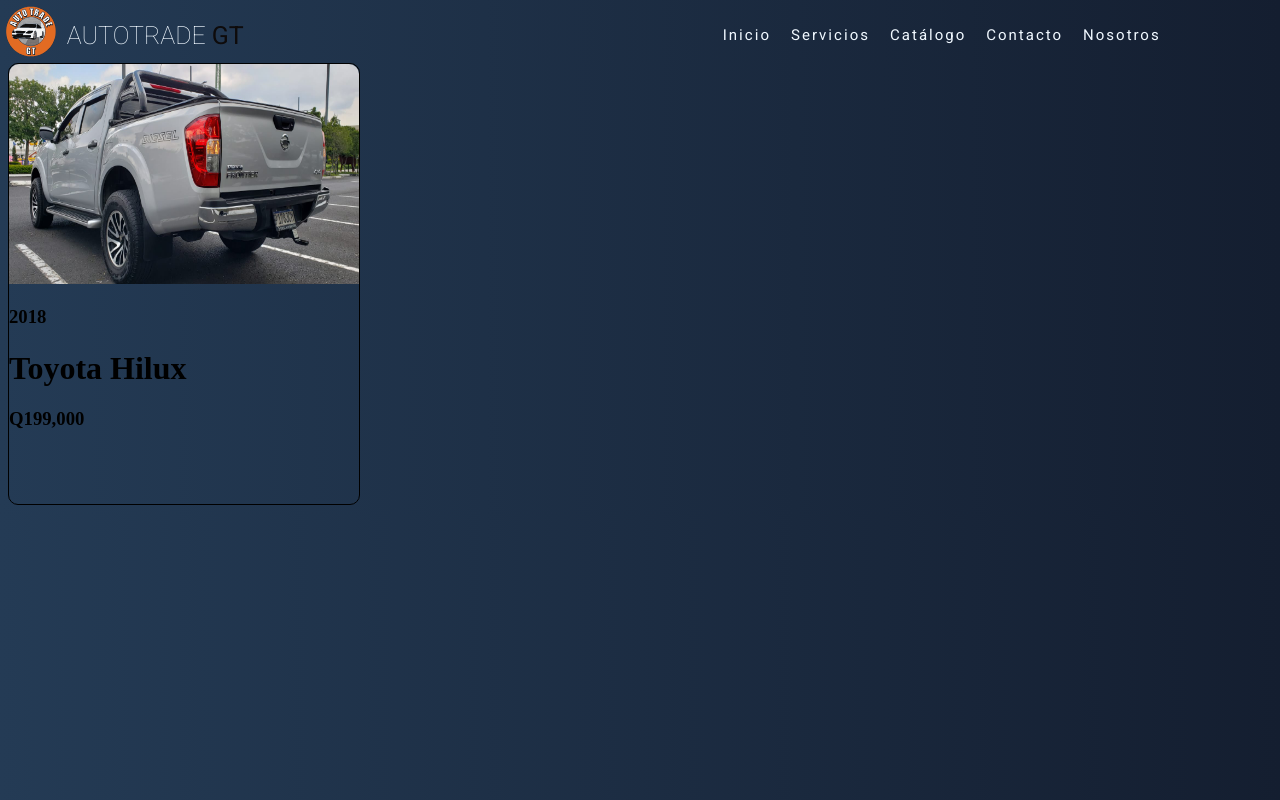
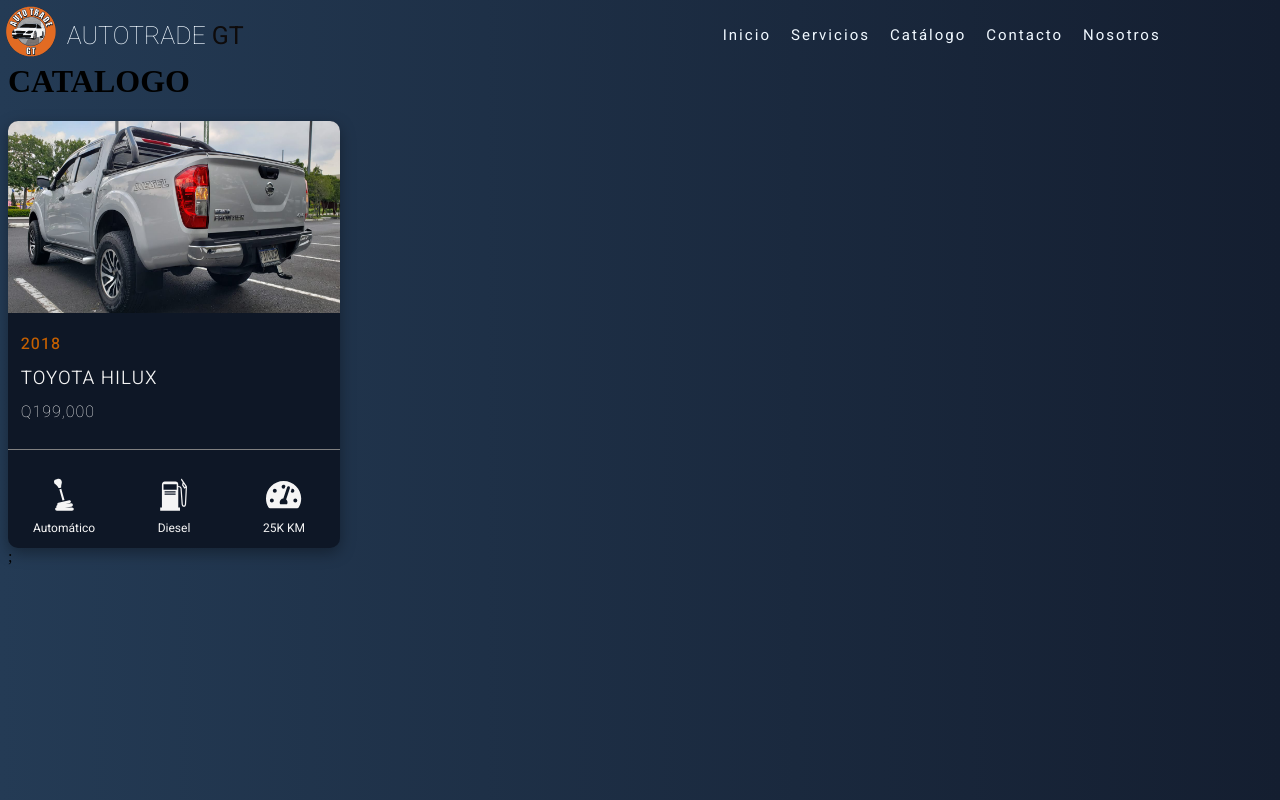
Before and after one commit to miguelgnz/autotradeprod_v2, a React (Create React App) app: page /servicios in a window 1280 px wide. Built offline with nearby package versions, Linux system fonts and the light colour scheme; some icons are missing.

Commit message:
Car card creation

```diff
--- a/src/components/CarCard/CarCard.js
+++ b/src/components/CarCard/CarCard.js
@@ -1,6 +1,8 @@
 import React, { useState, useEffect } from 'react';
+import { GiGearStick, GiGasPump } from 'react-icons/gi';
+import { FaTachometerAlt } from 'react-icons/fa';
+
 import { ImageData } from './image-data';
-
 import classes from './CarCard.module.css';
 
 const CarCard = () => {
@@ -41,9 +43,27 @@
         );
       })}
       <div className={classes.cardTitles}>
-        <h3>2018</h3>
-        <h1>Toyota Hilux</h1>
-        <h3>Q199,000</h3>
+        <p className={classes.cardTitle} id={classes.carModel}>
+          2018
+        </p>
+        <h3 className={classes.cardTitle} id={classes.carTitle}>
+          TOYOTA HILUX
+        </h3>
+        <p className={classes.cardTitle}>Q199,000</p>
+      </div>
+      <div className={classes.cardIcons}>
+        <div className={classes.cardIconElement}>
+          <GiGearStick className={classes.cardIcon} />
+          <p>Automático</p>
+        </div>
+        <div className={classes.cardIconElement}>
+          <GiGasPump className={classes.cardIcon} />
+          <p>Diesel</p>
+        </div>
+        <div className={classes.cardIconElement}>
+          <FaTachometerAlt className={classes.cardIcon} />
+          <p>25K KM</p>
+        </div>
       </div>
     </div>
   );
--- a/src/components/CarCard/CarCard.module.css
+++ b/src/components/CarCard/CarCard.module.css
@@ -1,18 +1,20 @@
 .mainSlider {
   position: relative;
-  width: 350px;
-  height: 440px;
+  width: 332px;
+  height: 427px;
   display: block;
   justify-content: center;
   align-items: center;
   margin: 0;
-  border: 1px solid;
+  /* border: 1px solid; */
+  background-color: #0e1726;
   border-radius: 10px;
+  box-shadow: rgba(0, 0, 0, 0.35) 0px 5px 15px;
 }
 
 .sliderImg {
-  width: 350px;
-  height: 220px;
+  width: 332px;
+  height: 192px;
   border-radius: 10px 10px 0px 0px;
 }
 
@@ -26,3 +28,54 @@
   transition-duration: 1s;
   /* transform: scale(1.08); */
 }
+
+.cardTitles {
+  height: 117px;
+  font-family: 'Heebo', sans-serif;
+  font-weight: 100;
+  letter-spacing: 1px;
+  color: whitesmoke;
+  margin-top: 15px;
+}
+
+.cardTitle {
+  margin-left: 0.8rem;
+  margin-top: 0.5rem;
+  margin-bottom: 0.5rem;
+}
+
+#carModel {
+  color: #c45f00;
+  font-weight: 500;
+}
+
+#carTitle {
+  font-weight: 300;
+}
+
+.cardIcons {
+  display: inline-block;
+  height: 118px;
+  width: 100%;
+  font-family: 'Heebo', sans-serif;
+  text-align: center;
+  color: whitesmoke;
+  border-top: 0.5px solid gray;
+}
+
+.cardIconElement {
+  display: inline-block;
+  position: relative;
+  top: 27px;
+  width: 110px;
+  height: 118px;
+}
+
+.cardIconElement p {
+  font-size: 12px;
+  margin: 0;
+}
+
+.cardIcon {
+  font-size: 2.2rem;
+}
--- a/src/components/Navbar/Navbar.module.css
+++ b/src/components/Navbar/Navbar.module.css
@@ -118,11 +118,12 @@
     background: #141e30;
     background: -webkit-linear-gradient(to right, #243b55, #141e30);
     background: linear-gradient(to right, #243b55, #141e30);
+    z-index: 15;
   }
 
   .navItems.active {
     left: 0;
-    z-index: 1;
+    z-index: 15;
     transition: all 0.5s ease;
   }
 
--- a/src/pages/Services.js
+++ b/src/pages/Services.js
@@ -2,7 +2,12 @@
 import CarCard from '../components/CarCard/CarCard';
 
 const Services = () => {
-  return <CarCard></CarCard>;
+  return (
+    <div>
+      <h1>CATALOGO</h1>
+      <CarCard></CarCard>;
+    </div>
+  );
 };
 
 export default Services;
```
